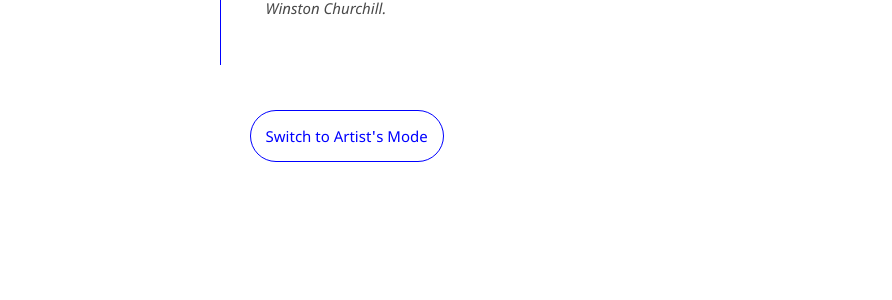
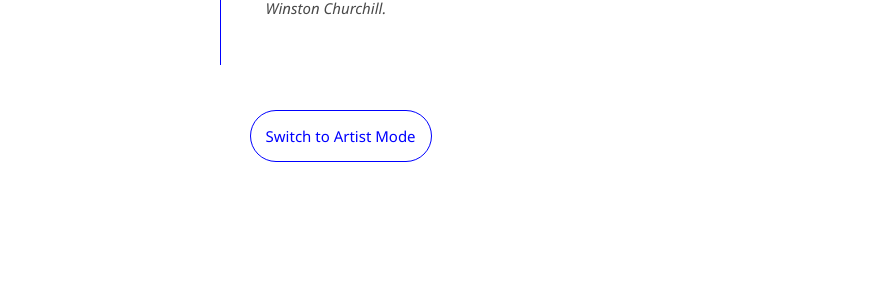
Before and after one commit to kvshvlin/yourmailproject, a Jekyll site: the page built from 2.md, in a window 1280 px wide. Shown: the part 798-1098 px from the top of the page, without its empty margins (193-1085 px from the left). Built offline with Jekyll 4.4.1, drawn with Linux system fonts in a browser that asks for light colours; our own code applies the rules of GitHub Pages for plain Markdown files; some of the changed lines change nothing that is shown.

Commit message:
Update 2.md

```diff
--- a/2.md
+++ b/2.md
@@ -15,7 +15,7 @@
 <div class="roadmap-spacer-1"></div>
 
 <p>
-<a class="btn" href="https://kvshvl.in/yourmailproject/3.html">Switch to Artist's Mode</a><br>
+<a class="btn" href="https://kvshvl.in/yourmailproject/artistmode.html">Switch to Artist Mode</a><br>
 </p>
 
 <div class="roadmap-spacer-2"></div>
```
